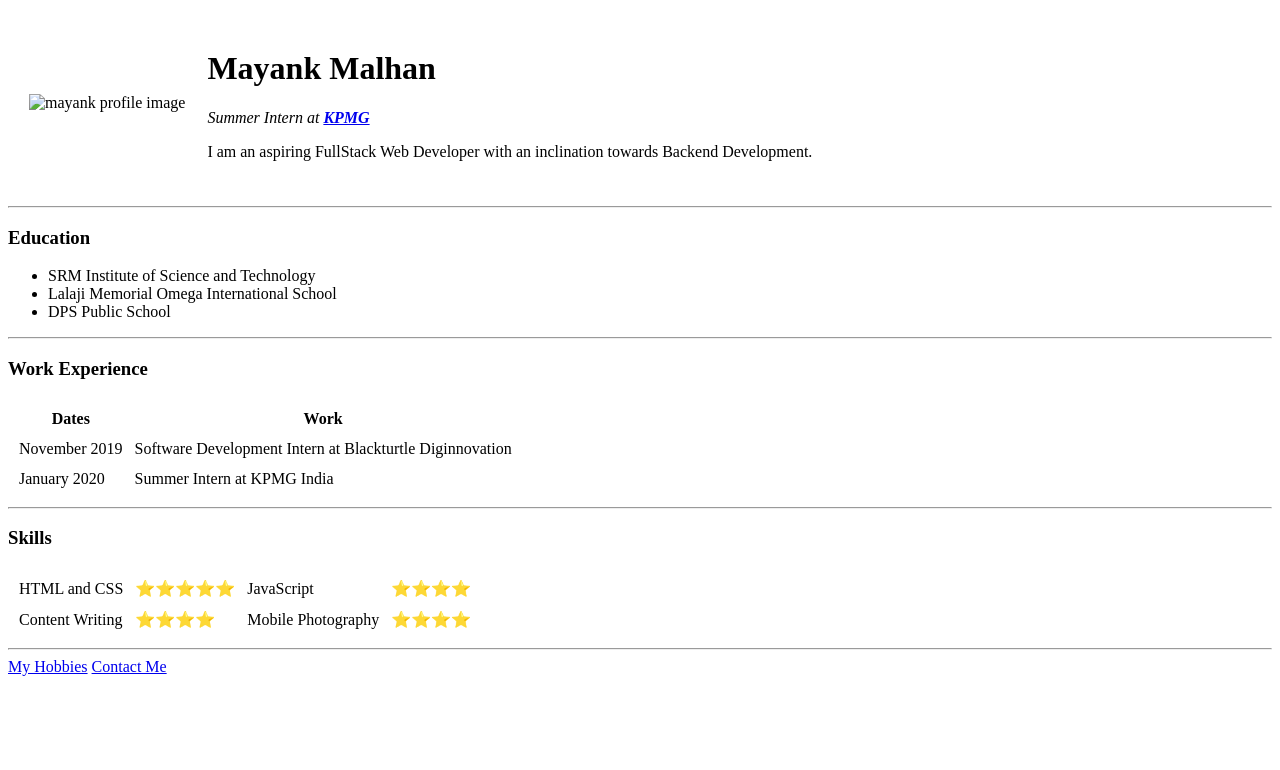
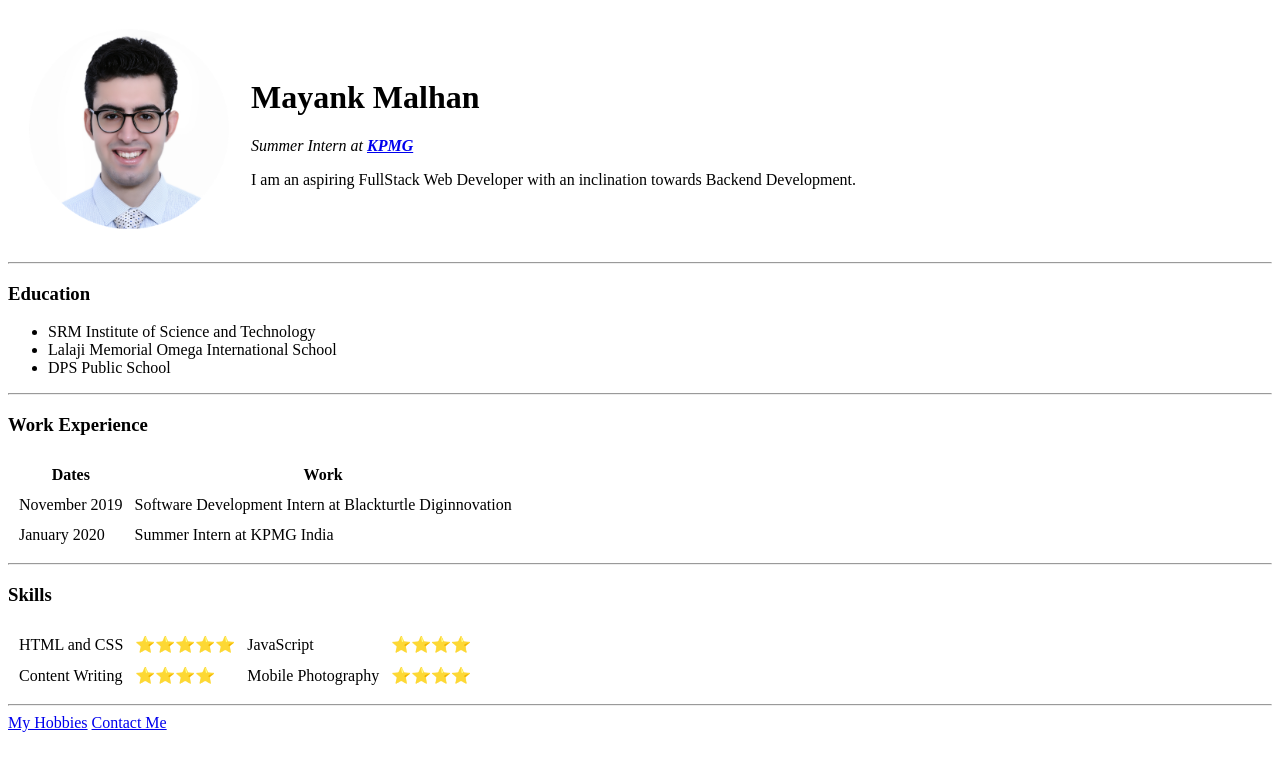
Before and after one commit to mayankmalhan123/personal-site, a plain HTML site: page index.html in a window 1280 px wide. Drawn offline with Linux system fonts and the light colour scheme; the site is published under a folder, as on GitHub Pages, so addresses that start at the root find nothing.

Commit message:
Update index.html

```diff
--- a/index.html
+++ b/index.html
@@ -9,7 +9,7 @@
 <body>
     <table cellspacing="20">
         <tr>
-            <td><img src="/images/Mayank_newphoto-modified.png" alt="mayank profile image" height="200" width="auto"></td>
+            <td><img src="./images/Mayank_newphoto-modified.png" alt="mayank profile image" height="200" width="auto"></td>
             <td><h1>Mayank Malhan</h1>
                 <p><em>Summer Intern at <strong><a href="https://home.kpmg/in/en/home.html" target="_blank">KPMG</a></strong></em></p>
                 <p>I am an aspiring FullStack Web Developer with an inclination towards Backend Development.</p></td>
```
